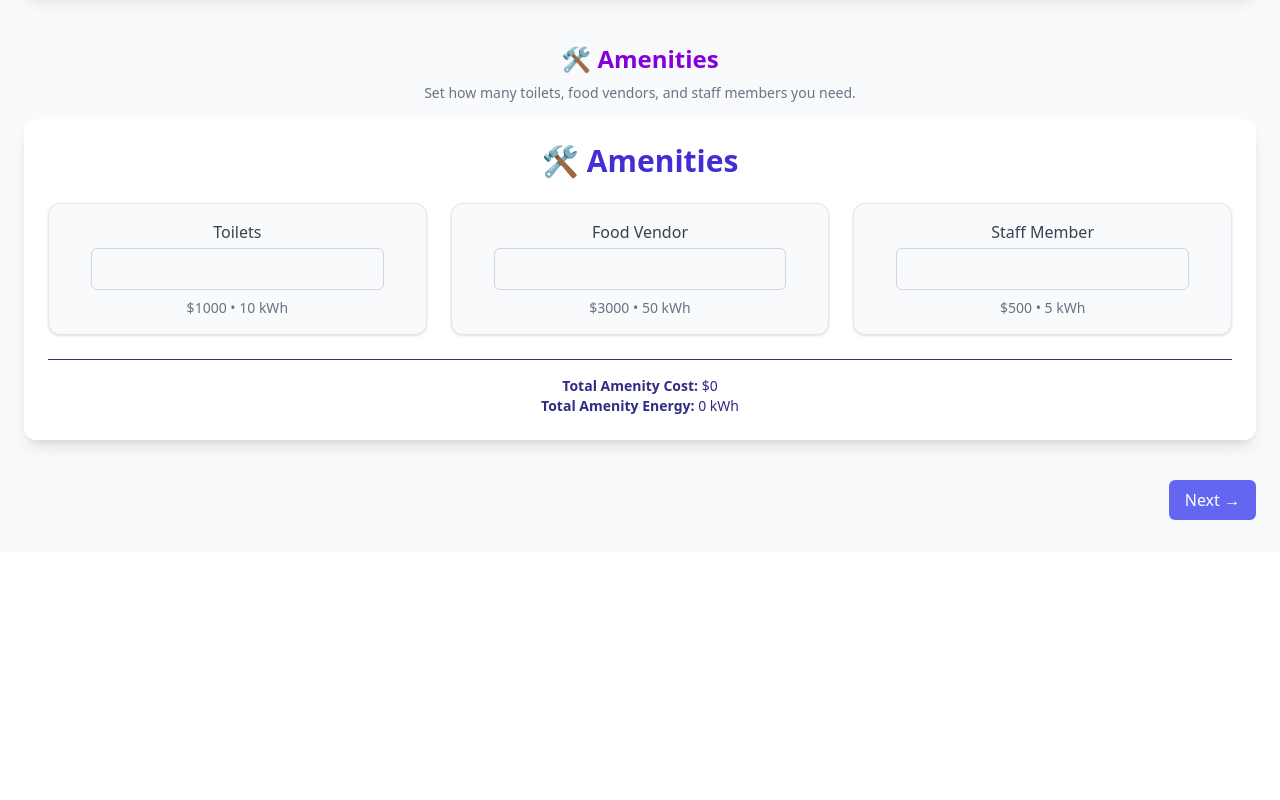
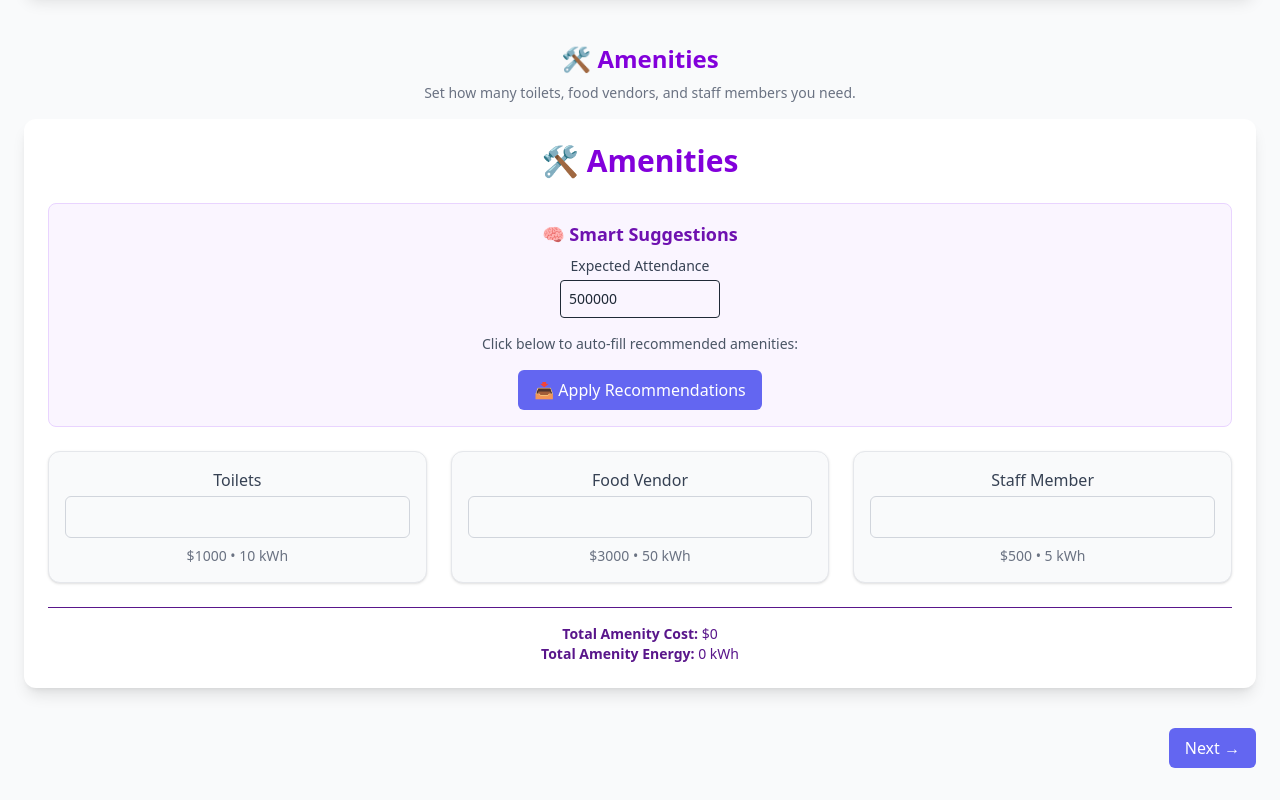
Before and after one commit to Leorev01/Festival-Simulator, a React (Vite) app: page /builder in a window 1280 px wide. Shown: the part 983-1783 px from the top of the page. Before the commit the page ends 1535 px from the top, so only its background shows below. Built offline with nearby package versions, Linux system fonts and the light colour scheme.

Commit message:
Upgrades amenitySelector to include recommendations

```diff
--- a/src/features/festival/AmenitySelector.tsx
+++ b/src/features/festival/AmenitySelector.tsx
@@ -1,6 +1,6 @@
 import { useEffect, useState } from 'react';
-import { motion } from 'framer-motion';
 import { AMENITIES } from './amenities';
+import type { Amenity } from './types';
 
 interface Selection {
   [amenityId: number]: number;
@@ -8,6 +8,7 @@ interface Selection {
 
 export default function AmenitySelector() {
   const [selection, setSelection] = useState<Selection>({});
+  const [attendance, setAttendance] = useState(500000);
 
   useEffect(() => {
     const saved = localStorage.getItem('selected-amenities');
@@ -22,35 +23,61 @@ export default function AmenitySelector() {
     setSelection((prev) => ({ ...prev, [id]: value }));
   };
 
+  const applySuggestions = () => {
+    const suggested = {
+      1: Math.ceil(attendance / 75),   // Toilets
+      2: Math.ceil(attendance / 250),  // Food Vendors
+      3: Math.ceil(attendance / 100),  // Staff
+    };
+    setSelection((prev) => ({ ...prev, ...suggested }));
+  };
+
   const totalCost = AMENITIES.reduce((sum, a) => (selection[a.id] || 0) * a.costPerUnit + sum, 0);
   const totalEnergy = AMENITIES.reduce((sum, a) => (selection[a.id] || 0) * a.energyPerUnit + sum, 0);
 
   return (
     <div className="bg-white rounded-xl p-6 shadow-lg space-y-6">
-      <h2 className="text-3xl font-bold text-indigo-700">🛠️ Amenities</h2>
+      <h2 className="text-3xl font-bold text-purple-700">🛠️ Amenities</h2>
 
+      {/* Smart Optimizer Panel */}
+      <div className="bg-purple-50 p-4 rounded-lg border border-purple-200 space-y-2">
+        <h3 className="text-lg font-semibold text-purple-800">🧠 Smart Suggestions</h3>
+        <label className="block text-sm font-medium text-gray-700 mb-1">Expected Attendance</label>
+        <input
+          type="number"
+          className="w-40 border p-2 rounded text-sm"
+          value={attendance}
+          onChange={(e) => setAttendance(Number(e.target.value))}
+        />
+        <p className="text-sm text-gray-600 mt-2">Click below to auto-fill recommended amenities:</p>
+        <button
+          onClick={applySuggestions}
+          className="mt-2 bg-purple-600 text-white px-4 py-2 rounded hover:bg-purple-700 transition"
+        >
+          📥 Apply Recommendations
+        </button>
+      </div>
+
+      {/* Amenity Inputs */}
       <div className="grid grid-cols-1 sm:grid-cols-2 xl:grid-cols-3 gap-6">
-        {AMENITIES.map((a) => (
-          <motion.div
-            key={a.id}
-            className="bg-gray-50 p-4 rounded-xl shadow-sm border border-gray-200"
-          >
+        {AMENITIES.map((a: Amenity) => (
+          <div key={a.id} className="bg-gray-50 p-4 rounded-xl shadow-sm border border-gray-200">
             <label className="block font-medium mb-1 text-gray-700">{a.name}</label>
             <input
               type="number"
               min={0}
-              className="w-[85%] border border-gray-300 p-2 rounded-md"
+              className="w-full border border-gray-300 p-2 rounded-md"
               value={selection[a.id] || ''}
               onChange={(e) => handleChange(a.id, parseInt(e.target.value) || 0)}
             />
             <p className="text-sm mt-2 text-gray-500">
               ${a.costPerUnit} • {a.energyPerUnit} kWh
             </p>
-          </motion.div>
+          </div>
         ))}
       </div>
 
-      <div className="text-sm text-indigo-900 border-t pt-4">
+      <div className="text-sm text-purple-900 border-t pt-4">
         <p><strong>Total Amenity Cost:</strong> ${totalCost.toLocaleString()}</p>
         <p><strong>Total Amenity Energy:</strong> {totalEnergy} kWh</p>
       </div>
--- /dev/null
+++ b/src/features/festival/SmartOptimiser.tsx
@@ -0,0 +1,55 @@
+import { useState } from 'react';
+
+export default function SmartOptimiser() {
+  const [attendance, setAttendance] = useState(50000);
+
+  const suggested = {
+    toilets: Math.ceil(attendance / 75),
+    food: Math.ceil(attendance / 250),
+    staff: Math.ceil(attendance / 100),
+  };
+
+  const applySuggestions = () => {
+    const current = JSON.parse(localStorage.getItem('selected-amenities') || '{}');
+    const updated = {
+      ...current,
+      1: suggested.toilets, // Toilets (ID 1)
+      2: suggested.food,    // Food vendors (ID 2)
+      3: suggested.staff,   // Staff (ID 3)
+    };
+    localStorage.setItem('selected-amenities', JSON.stringify(updated));
+    window.location.reload(); // refresh to show updated values
+  };
+
+  return (
+    <div className="bg-white p-6 rounded-xl shadow-md mt-8 space-y-4 border border-indigo-100">
+      <h2 className="text-xl font-bold text-indigo-700">🧠 Smart Optimizer</h2>
+      <p className="text-sm text-gray-500">
+        Get suggested minimum resources for a safe festival.
+      </p>
+
+      <div className="flex gap-4 items-center">
+        <label className="text-sm font-medium text-gray-700">Expected Attendance:</label>
+        <input
+          type="number"
+          className="border p-2 rounded w-32"
+          value={attendance}
+          onChange={(e) => setAttendance(Number(e.target.value))}
+        />
+      </div>
+
+      <div className="text-sm text-gray-700">
+        <p>🧻 Toilets: <strong>{suggested.toilets}</strong></p>
+        <p>🍔 Food Vendors: <strong>{suggested.food}</strong></p>
+        <p>👷 Staff Members: <strong>{suggested.staff}</strong></p>
+      </div>
+
+      <button
+        onClick={applySuggestions}
+        className="bg-indigo-600 text-white px-4 py-2 rounded hover:bg-indigo-700 transition"
+      >
+        Apply Suggestions
+      </button>
+    </div>
+  );
+}
--- a/src/features/simulation/SimulationPanel.tsx
+++ b/src/features/simulation/SimulationPanel.tsx
@@ -2,7 +2,7 @@ import { useState } from 'react';
 import { motion, AnimatePresence } from 'framer-motion';
 
 export default function SimulationPanel() {
-  const [attendance, setAttendance] = useState(50000);
+  const [attendance, setAttendance] = useState(500000);
   const ticketPrice = 100;
 
   const toiletsNeeded = Math.ceil(attendance / 75);
```
